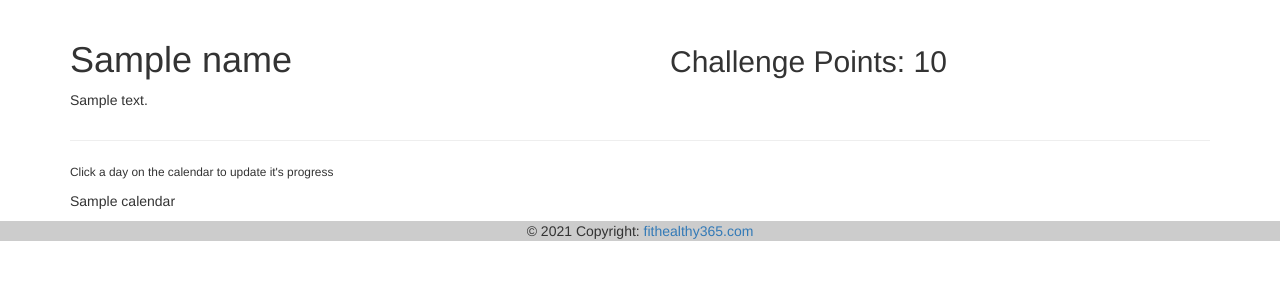
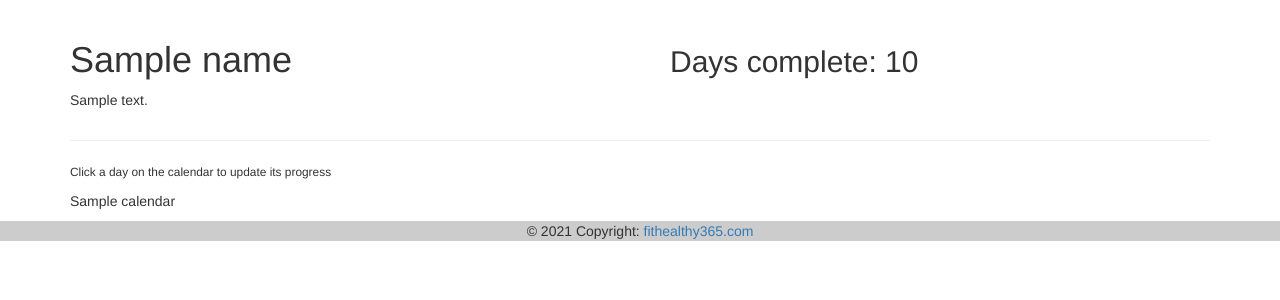
Before and after one commit to sr-up/FH365_CAL, a Flask app: template templates/index.html in a window 1280 px wide. Shown: the part 82-382 px from the top of the page. Run offline with Flask 2, Linux system fonts and the light colour scheme; the template is opened without the code that fills it: most values are stand-ins (such as "Sample title", 1, 10 or a date in 2020); some libraries are stand-ins or nearby versions.

Commit message:
uploading .gitignore and minor corrections to html grammar

```diff
--- a/templates/calendar_guide.html
+++ b/templates/calendar_guide.html
@@ -1 +1 @@
-Click a day on the calendar to update it's progress
+Click a day on the calendar to update its progress
--- a/templates/index.html
+++ b/templates/index.html
@@ -10,7 +10,7 @@
                 <p>{{ description }}</p>
             </div>
             <div style="display: table-cell;">
-                <h2>Challenge Points: {{ points }} </h2>
+                <h2>Days complete: {{ points }} </h2>
             </div>
         </div>
     </div>
```
Also changed, not shown: 1 other file.
